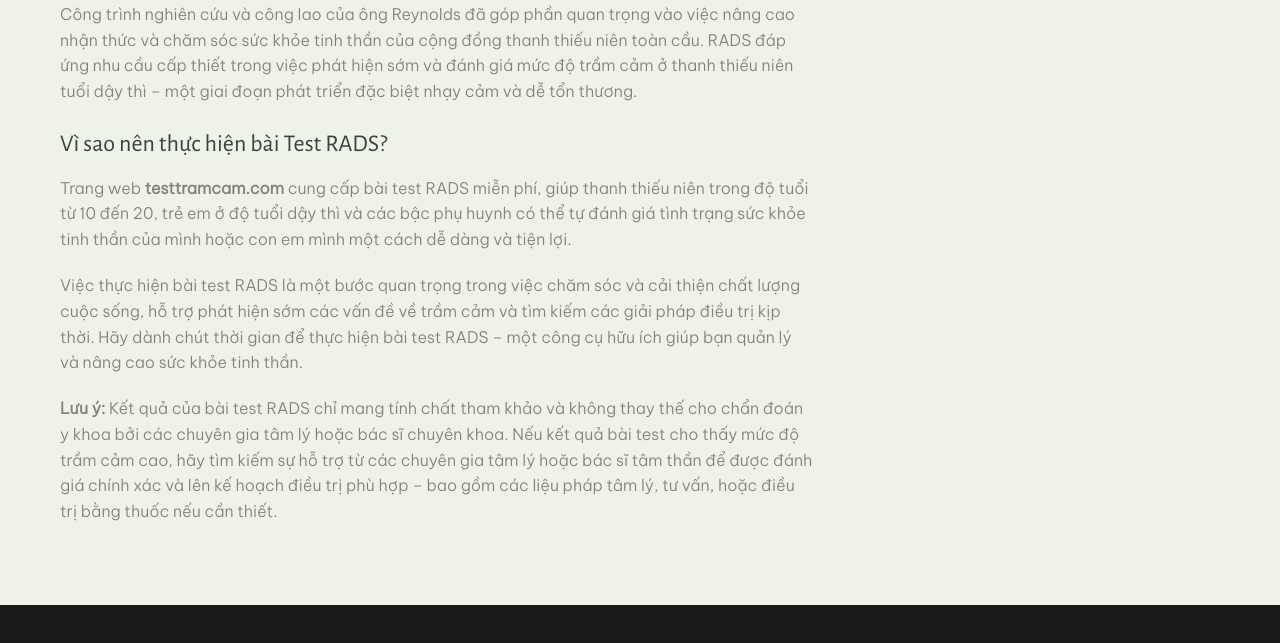
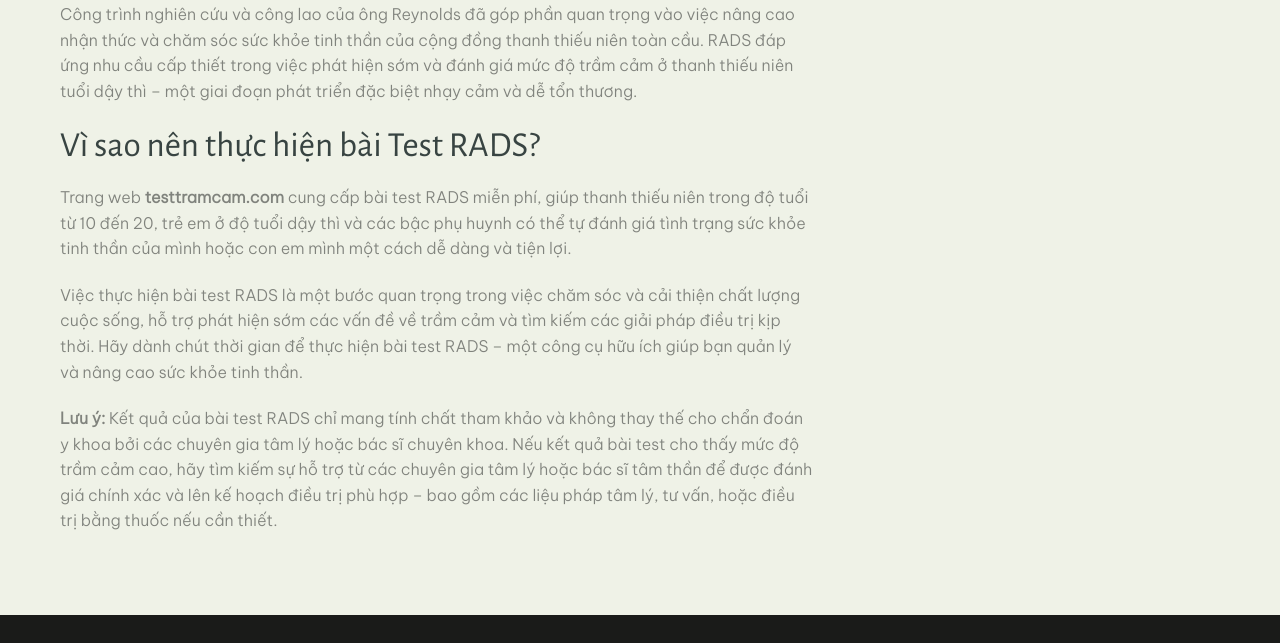
Before and after one commit to lethuyngochan/testtramcam.com, a plain HTML site: page bai-test-tram-cam-tre-vi-thanh-nien-rads.html in a window 1280 px wide. Shown: the part 1900-2543 px from the top of the page. Drawn offline with Linux system fonts and the light colour scheme; no server answers; a script that the page names is missing; a web font is replaced by a local one.

Commit message:
remove result images, h2

```diff
--- a/bai-test-tram-cam-tre-vi-thanh-nien-rads.html
+++ b/bai-test-tram-cam-tre-vi-thanh-nien-rads.html
@@ -2215,7 +2215,7 @@
 											giai đoạn phát triển đặc biệt nhạy cảm và dễ tổn thương.
 										</p>
 
-										<h3>Vì sao nên thực hiện bài Test RADS?</h3>
+										<h2>Vì sao nên thực hiện bài Test RADS?</h2>
 										<p>
 											Trang web <strong>testtramcam.com</strong> cung cấp bài test RADS miễn phí,
 											giúp thanh thiếu niên trong độ tuổi từ 10 đến 20, trẻ em ở độ tuổi dậy thì
```
Also changed, not shown: img/ket-qua-bai-test-tre-vi-thanh-nien-rads.webp (deleted), img/ket-qua-danh-gia-bai-test-tram-cam-beck.webp (deleted), img/ket-qua-danh-gia-bai-test-tram-cam-dass21.webp (deleted), img/ket-qua-danh-gia-bai-test-tram-cam-dass42.webp (deleted), img/ket-qua-danh-gia-bai-test-tram-cam-sau-sinh.webp (deleted), img/ket-qua-danh-gia-bai-test-tram-cam-zung.webp (deleted).
